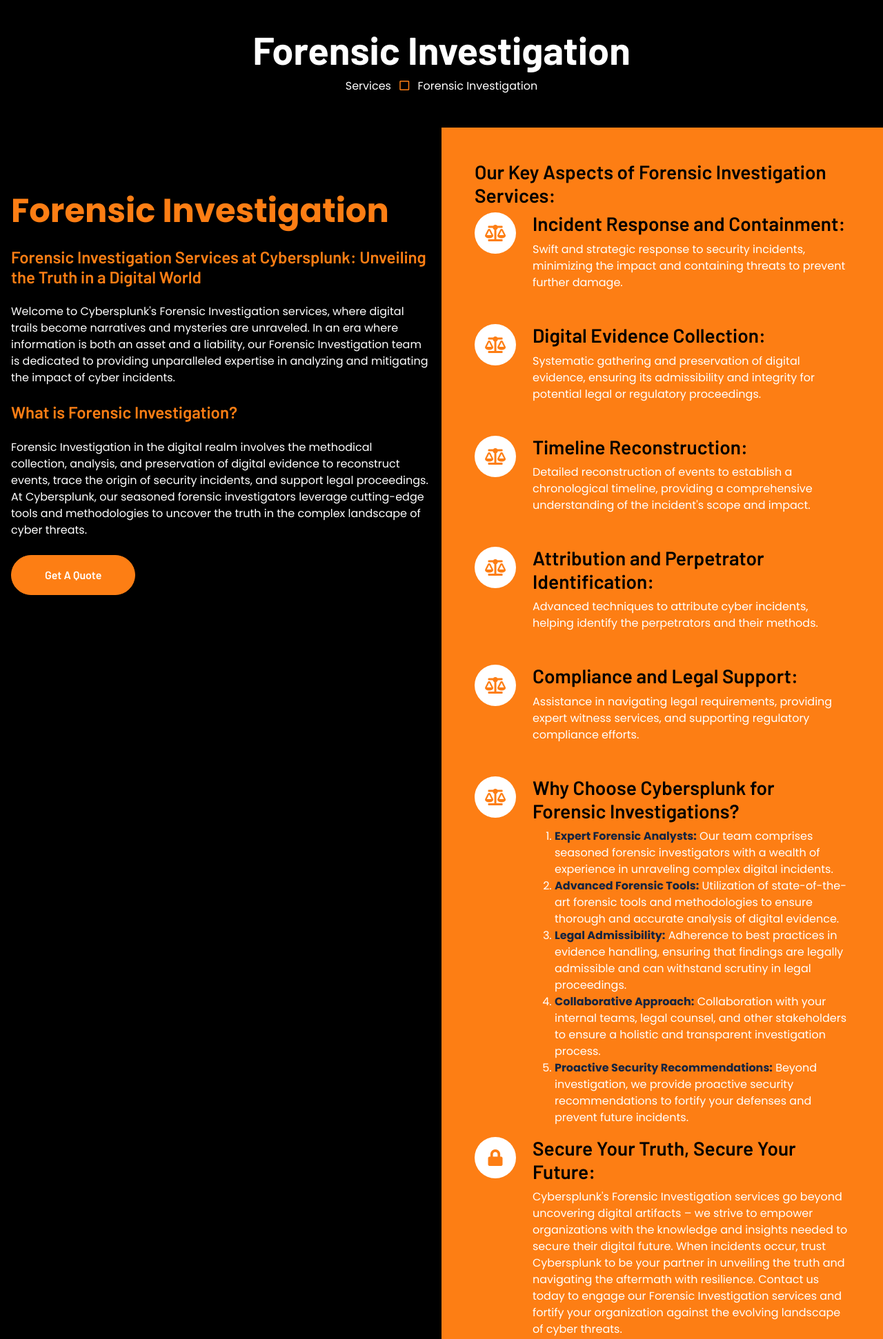
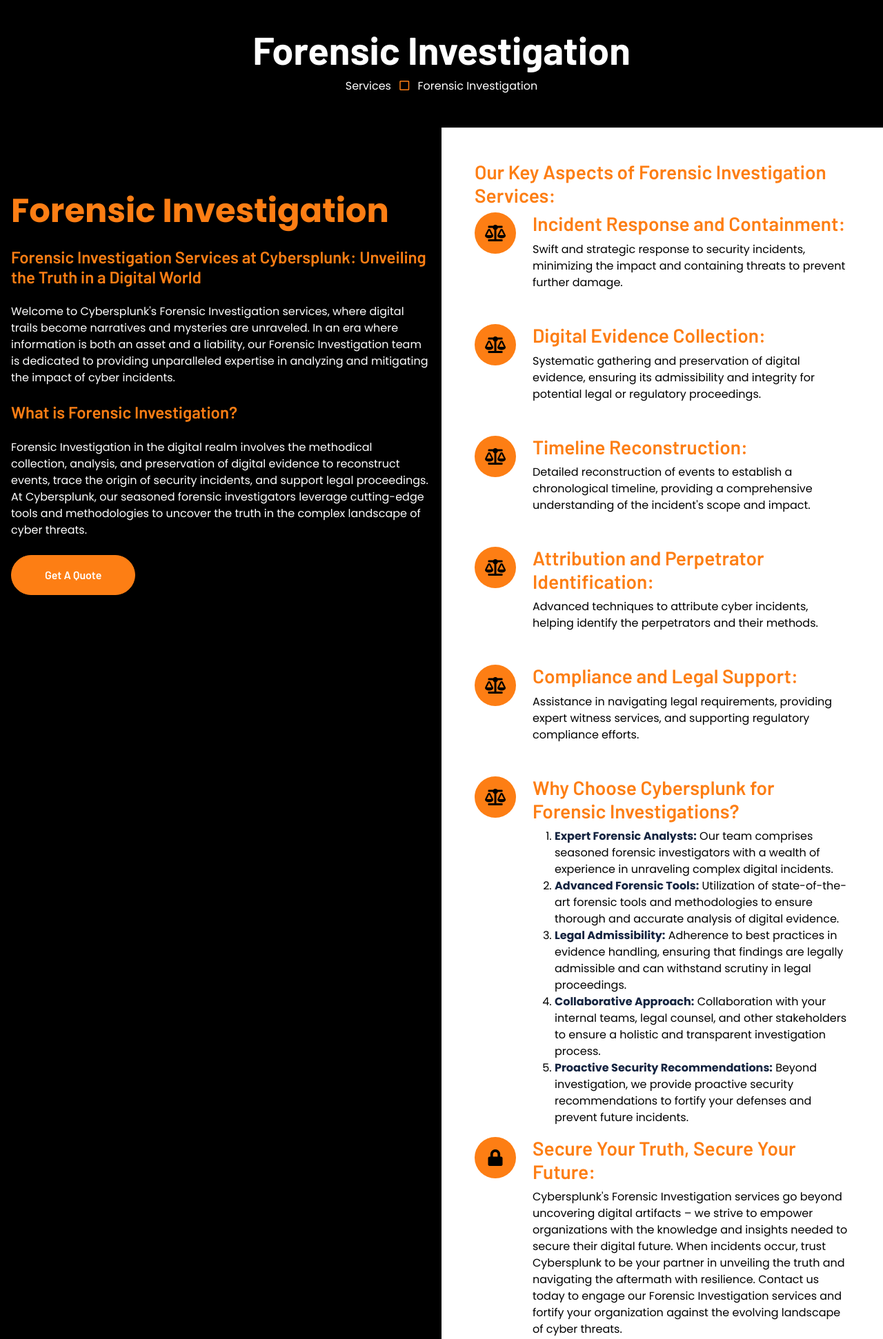
Before and after one commit to UgbeGodwinIkpe/cybersplunk, a Node server app: page /forensic in a window 1280 px wide. Shown: the part 120-2062 px from the top of the page at 69% size. Run offline with Node 20, Linux system fonts and the light colour scheme; some libraries are stand-ins or nearby versions.

Commit message:
changes and updates

```diff
--- a/views/forensic.ejs
+++ b/views/forensic.ejs
@@ -158,59 +158,59 @@
                 <a href="/qoute" class="btn btn-primary py-md-3 px-md-5 rounded-pill">Get A Quote</a>
             </div>
             <div class="col-lg-6">
-                <div class="h-100 d-flex flex-column justify-content-center bg-primary p-5">
-                    <h3 class="text-secondary">Our Key Aspects of Forensic Investigation Services:</h3>
-                    <div class="d-flex text-white mb-5">
-                        <div class="d-flex flex-shrink-0 align-items-center justify-content-center bg-white text-primary rounded-circle mx-auto mb-4" style="width: 60px; height: 60px;">
+                <div class="h-100 d-flex flex-column justify-content-center bg-white p-5">
+                    <h3 class="text-primary">Our Key Aspects of Forensic Investigation Services:</h3>
+                    <div class="d-flex text-secondary mb-5">
+                        <div class="d-flex flex-shrink-0 align-items-center justify-content-center bg-primary text-secondary rounded-circle mx-auto mb-4" style="width: 60px; height: 60px;">
                             <i class="fa fa-balance-scale fs-4"></i>
                         </div>
                         <div class="ps-4">
-                            <h3 class="text-secondary">Incident Response and Containment:</h3>
-                            <p class="mb-0">Swift and strategic response to security incidents, minimizing the impact and containing threats to prevent further damage.</p>
+                            <h3 class="text-primary">Incident Response and Containment:</h3>
+                            <p class="mb-0 text-secondary">Swift and strategic response to security incidents, minimizing the impact and containing threats to prevent further damage.</p>
+                        </div>
+                    </div>
+                    <div class="d-flex text-secondary mb-5">
+                        <div class="d-flex flex-shrink-0 align-items-center justify-content-center bg-primary text-secondary rounded-circle mx-auto mb-4" style="width: 60px; height: 60px;">
+                            <i class="fa fa-balance-scale fs-4"></i>
+                        </div>
+                        <div class="ps-4">
+                            <h3 class="text-primary">Digital Evidence Collection:</h3>
+                            <p class="mb-0 text-secondary">Systematic gathering and preservation of digital evidence, ensuring its admissibility and integrity for potential legal or regulatory proceedings.</p>
+                        </div>
+                    </div>
+                    <div class="d-flex text-secondary mb-5">
+                        <div class="d-flex flex-shrink-0 align-items-center justify-content-center bg-primary text-secondary rounded-circle mx-auto mb-4" style="width: 60px; height: 60px;">
+                            <i class="fa fa-balance-scale fs-4"></i>
+                        </div>
+                        <div class="ps-4">
+                            <h3 class="text-primary">Timeline Reconstruction:</h3>
+                            <p class="mb-0 text-secondary">Detailed reconstruction of events to establish a chronological timeline, providing a comprehensive understanding of the incident's scope and impact.</p>
                         </div>
                     </div>
                     <div class="d-flex text-white mb-5">
-                        <div class="d-flex flex-shrink-0 align-items-center justify-content-center bg-white text-primary rounded-circle mx-auto mb-4" style="width: 60px; height: 60px;">
+                        <div class="d-flex flex-shrink-0 align-items-center justify-content-center bg-primary text-secondary rounded-circle mx-auto mb-4" style="width: 60px; height: 60px;">
                             <i class="fa fa-balance-scale fs-4"></i>
                         </div>
                         <div class="ps-4">
-                            <h3 class="text-secondary">Digital Evidence Collection:</h3>
-                            <p class="mb-0">Systematic gathering and preservation of digital evidence, ensuring its admissibility and integrity for potential legal or regulatory proceedings.</p>
+                            <h3 class="text-primary">Attribution and Perpetrator Identification:</h3>
+                            <p class="mb-0 text-secondary">Advanced techniques to attribute cyber incidents, helping identify the perpetrators and their methods.</p>
                         </div>
                     </div>
                     <div class="d-flex text-white mb-5">
-                        <div class="d-flex flex-shrink-0 align-items-center justify-content-center bg-white text-primary rounded-circle mx-auto mb-4" style="width: 60px; height: 60px;">
+                        <div class="d-flex flex-shrink-0 align-items-center justify-content-center bg-primary text-secondary rounded-circle mx-auto mb-4" style="width: 60px; height: 60px;">
                             <i class="fa fa-balance-scale fs-4"></i>
                         </div>
                         <div class="ps-4">
-                            <h3 class="text-secondary">Timeline Reconstruction:</h3>
-                            <p class="mb-0">Detailed reconstruction of events to establish a chronological timeline, providing a comprehensive understanding of the incident's scope and impact.</p>
+                            <h3 class="text-primary">Compliance and Legal Support:</h3>
+                            <p class="mb-0 text-secondary">Assistance in navigating legal requirements, providing expert witness services, and supporting regulatory compliance efforts.</p>
                         </div>
                     </div>
-                    <div class="d-flex text-white mb-5">
-                        <div class="d-flex flex-shrink-0 align-items-center justify-content-center bg-white text-primary rounded-circle mx-auto mb-4" style="width: 60px; height: 60px;">
+                    <div class="d-flex text-secondary">
+                        <div class="d-flex flex-shrink-0 align-items-center justify-content-center bg-primary text-secondary rounded-circle mx-auto mb-4" style="width: 60px; height: 60px;">
                             <i class="fa fa-balance-scale fs-4"></i>
                         </div>
                         <div class="ps-4">
-                            <h3 class="text-secondary">Attribution and Perpetrator Identification:</h3>
-                            <p class="mb-0">Advanced techniques to attribute cyber incidents, helping identify the perpetrators and their methods.</p>
-                        </div>
-                    </div>
-                    <div class="d-flex text-white mb-5">
-                        <div class="d-flex flex-shrink-0 align-items-center justify-content-center bg-white text-primary rounded-circle mx-auto mb-4" style="width: 60px; height: 60px;">
-                            <i class="fa fa-balance-scale fs-4"></i>
-                        </div>
-                        <div class="ps-4">
-                            <h3 class="text-secondary">Compliance and Legal Support:</h3>
-                            <p class="mb-0">Assistance in navigating legal requirements, providing expert witness services, and supporting regulatory compliance efforts.</p>
-                        </div>
-                    </div>
-                    <div class="d-flex text-white">
-                        <div class="d-flex flex-shrink-0 align-items-center justify-content-center bg-white text-primary rounded-circle mx-auto mb-4" style="width: 60px; height: 60px;">
-                            <i class="fa fa-balance-scale fs-4"></i>
-                        </div>
-                        <div class="ps-4">
-                            <h3 class="text-secondary">Why Choose Cybersplunk for Forensic Investigations?</h3>
+                            <h3 class="text-primary">Why Choose Cybersplunk for Forensic Investigations?</h3>
                             <ol>
                                 <li><b class="text-dark">Expert Forensic Analysts:</b> Our team comprises seasoned forensic investigators with a wealth of experience in unraveling complex digital incidents.</li>
                                 <li><b class="text-dark">Advanced Forensic Tools:</b> Utilization of state-of-the-art forensic tools and methodologies to ensure thorough and accurate analysis of digital evidence.</li>
@@ -223,12 +223,12 @@
                     </div>
 
                     <div class="d-flex text-white mb-5">
-                        <div class="d-flex flex-shrink-0 align-items-center justify-content-center bg-white text-primary rounded-circle mx-auto mb-4" style="width: 60px; height: 60px;">
+                        <div class="d-flex flex-shrink-0 align-items-center justify-content-center bg-primary text-secondary rounded-circle mx-auto mb-4" style="width: 60px; height: 60px;">
                             <i class="fa fa-lock fs-4"></i>
                         </div>
                         <div class="ps-4">
-                            <h3 class="text-secondary">Secure Your Truth, Secure Your Future:</h3>
-                            <p class="mb-0">Cybersplunk's Forensic Investigation services go beyond uncovering digital artifacts – we strive to empower organizations with the knowledge and insights needed to secure their digital future. When incidents occur, trust Cybersplunk
+                            <h3 class="text-primary">Secure Your Truth, Secure Your Future:</h3>
+                            <p class="mb-0 text-secondary">Cybersplunk's Forensic Investigation services go beyond uncovering digital artifacts – we strive to empower organizations with the knowledge and insights needed to secure their digital future. When incidents occur, trust Cybersplunk
                                 to be your partner in unveiling the truth and navigating the aftermath with resilience. Contact us today to engage our Forensic Investigation services and fortify your organization against the evolving landscape of cyber
                                 threats.
                             </p>
```
Also changed, not shown: views/blackbox.ejs (+22 -22 lines), views/network.ejs (+26 -24 lines), views/penetration.ejs (+16 -16 lines), views/webdevelopment.ejs (+23 -23 lines), views/whitebox.ejs (+20 -20 lines).
